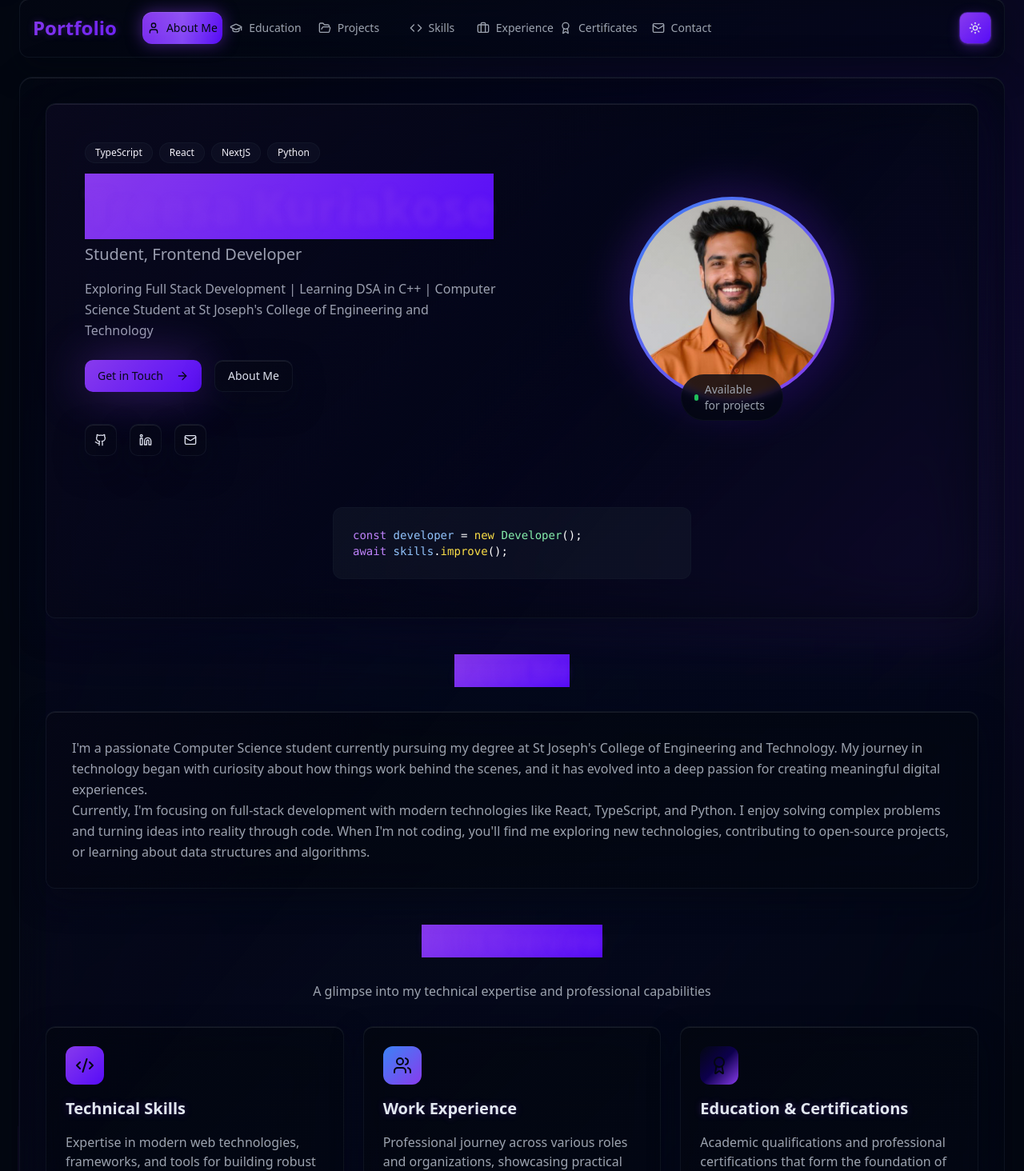
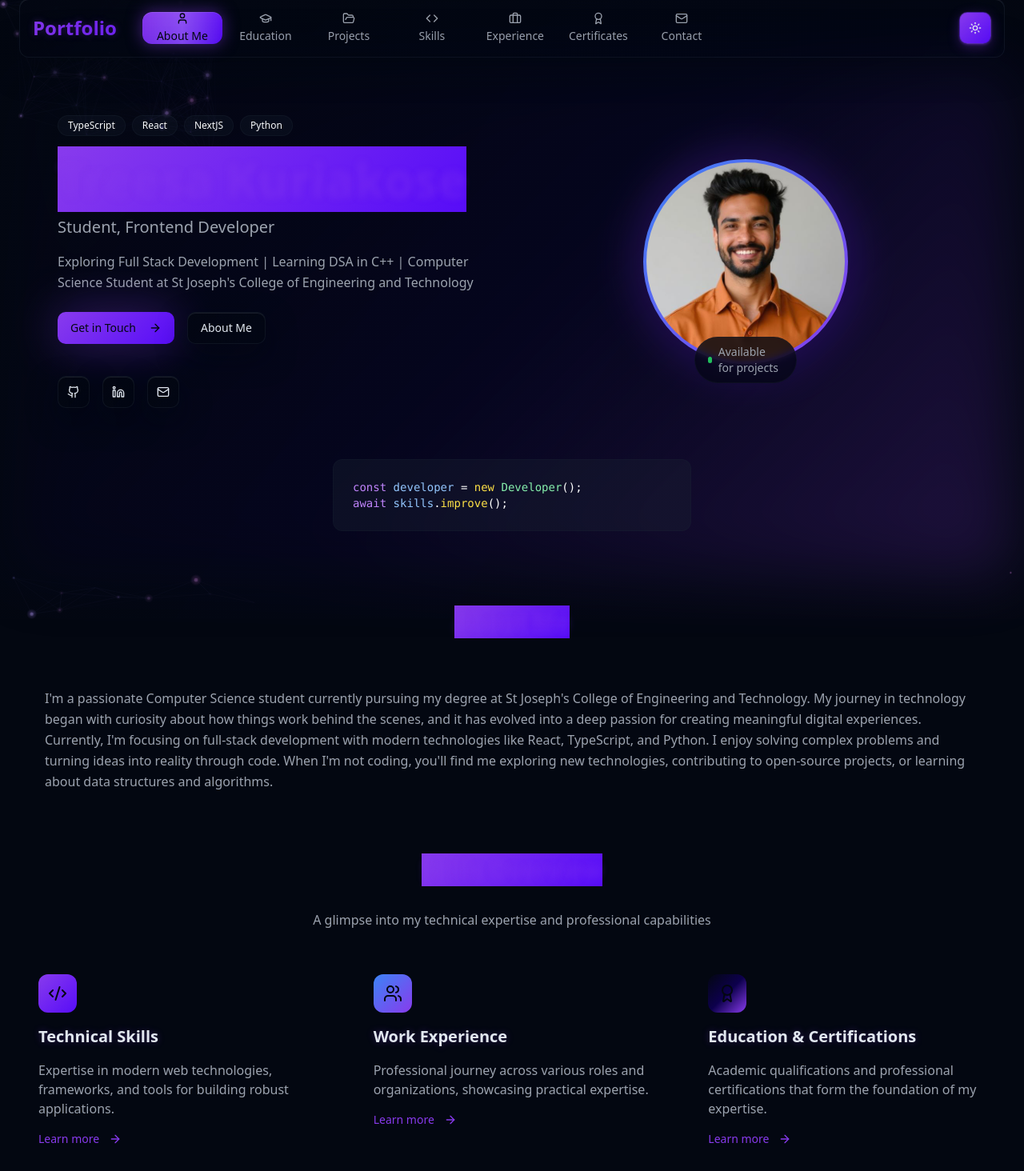
Before and after one commit to TreesaKuriakose/Treesa-Kuriakose, a React (Vite) app: page / in a window 1280 px wide. Shown: the part 26-1490 px from the top of the page at 80% size. Built offline with nearby package versions, Linux system fonts and the light colour scheme.

Commit message:
Refactor layout and styling
Remove outer boxes from sections, center tab names within the purple indicator, and update background animation for a more professional and beautiful aesthetic.

```diff
--- a/src/components/Portfolio.tsx
+++ b/src/components/Portfolio.tsx
@@ -2,6 +2,7 @@ import React, { useState } from 'react';
 import { Moon, Sun, Code, Briefcase, GraduationCap, User, Award, Mail, FolderOpen } from 'lucide-react';
 import { Button } from '@/components/ui/button';
 import CursorBackground from './CursorBackground';
+import ProfessionalBackground from './ProfessionalBackground';
 import AboutSection from './sections/AboutSection';
 import EducationSection from './sections/EducationSection';
 import ProjectsSection from './sections/ProjectsSection';
@@ -65,7 +66,8 @@ const Portfolio: React.FC = () => {
   };
 
   return (
-    <div className="min-h-screen bg-background cosmic-bg relative">
+    <div className="min-h-screen bg-background relative">
+      <ProfessionalBackground />
       <CursorBackground />
 
       {/* Header Row with Portfolio title, Navigation, and Theme Toggle */}
@@ -100,7 +102,7 @@ const Portfolio: React.FC = () => {
                         variant="ghost"
                         onClick={() => setActiveTab(tab.id)}
                         className={`
-                          relative z-10 flex items-center gap-2 px-3 py-2 rounded-lg transition-all duration-300 w-[100px] justify-center professional-hover
+                          relative z-10 flex flex-col items-center gap-1 px-3 py-2 rounded-lg transition-all duration-300 w-[100px] justify-center professional-hover
                           ${activeTab === tab.id
                             ? 'text-primary-foreground font-medium'
                             : 'text-muted-foreground hover:text-foreground hover:bg-accent/20'
@@ -132,11 +134,8 @@ const Portfolio: React.FC = () => {
       {/* Enhanced Main Content */}
       <main className="relative z-10 px-6 pb-20">
         <div className="max-w-7xl mx-auto">
-          <div className="glass-card rounded-2xl p-8 min-h-[600px] animate-fade-in professional-hover">
-            <div className="relative">
-              {renderContent()}
-              <div className="absolute inset-0 pointer-events-none bg-gradient-to-br from-primary/5 via-transparent to-primary-glow/5 rounded-2xl"></div>
-            </div>
+          <div className="min-h-[600px] animate-fade-in">
+            {renderContent()}
           </div>
         </div>
       </main>
--- /dev/null
+++ b/src/components/ProfessionalBackground.tsx
@@ -0,0 +1,134 @@
+import React, { useEffect, useRef } from 'react';
+
+const ProfessionalBackground: React.FC = () => {
+  const canvasRef = useRef<HTMLCanvasElement>(null);
+  const animationRef = useRef<number>();
+
+  useEffect(() => {
+    const canvas = canvasRef.current;
+    if (!canvas) return;
+
+    const ctx = canvas.getContext('2d');
+    if (!ctx) return;
+
+    const resizeCanvas = () => {
+      canvas.width = window.innerWidth;
+      canvas.height = window.innerHeight;
+    };
+
+    // Professional floating particles
+    const particles: Array<{
+      x: number;
+      y: number;
+      vx: number;
+      vy: number;
+      size: number;
+      opacity: number;
+      hue: number;
+    }> = [];
+
+    // Initialize particles
+    for (let i = 0; i < 50; i++) {
+      particles.push({
+        x: Math.random() * canvas.width,
+        y: Math.random() * canvas.height,
+        vx: (Math.random() - 0.5) * 0.5,
+        vy: (Math.random() - 0.5) * 0.5,
+        size: Math.random() * 2 + 0.5,
+        opacity: Math.random() * 0.3 + 0.1,
+        hue: Math.random() * 60 + 240, // Blue to purple range
+      });
+    }
+
+    let time = 0;
+
+    const animate = () => {
+      ctx.clearRect(0, 0, canvas.width, canvas.height);
+      time += 0.01;
+
+      // Create subtle gradient background
+      const gradient = ctx.createLinearGradient(0, 0, canvas.width, canvas.height);
+      gradient.addColorStop(0, `hsla(240, 20%, 8%, 0.1)`);
+      gradient.addColorStop(0.5, `hsla(260, 25%, 12%, 0.05)`);
+      gradient.addColorStop(1, `hsla(280, 20%, 8%, 0.1)`);
+      ctx.fillStyle = gradient;
+      ctx.fillRect(0, 0, canvas.width, canvas.height);
+
+      // Update and draw particles
+      particles.forEach((particle, index) => {
+        // Smooth floating motion
+        particle.x += particle.vx + Math.sin(time + index * 0.1) * 0.1;
+        particle.y += particle.vy + Math.cos(time + index * 0.15) * 0.1;
+
+        // Wrap around edges
+        if (particle.x < 0) particle.x = canvas.width;
+        if (particle.x > canvas.width) particle.x = 0;
+        if (particle.y < 0) particle.y = canvas.height;
+        if (particle.y > canvas.height) particle.y = 0;
+
+        // Draw particle with glow effect
+        const alpha = particle.opacity * (0.5 + 0.5 * Math.sin(time * 2 + index));
+
+        // Glow effect
+        ctx.beginPath();
+        const glowGradient = ctx.createRadialGradient(
+          particle.x, particle.y, 0,
+          particle.x, particle.y, particle.size * 3
+        );
+        glowGradient.addColorStop(0, `hsla(${particle.hue}, 70%, 70%, ${alpha})`);
+        glowGradient.addColorStop(1, `hsla(${particle.hue}, 70%, 70%, 0)`);
+        ctx.fillStyle = glowGradient;
+        ctx.arc(particle.x, particle.y, particle.size * 3, 0, Math.PI * 2);
+        ctx.fill();
+
+        // Core particle
+        ctx.beginPath();
+        ctx.fillStyle = `hsla(${particle.hue}, 80%, 80%, ${alpha * 0.8})`;
+        ctx.arc(particle.x, particle.y, particle.size, 0, Math.PI * 2);
+        ctx.fill();
+      });
+
+      // Draw connecting lines between nearby particles
+      particles.forEach((particle1, i) => {
+        particles.slice(i + 1).forEach(particle2 => {
+          const dx = particle1.x - particle2.x;
+          const dy = particle1.y - particle2.y;
+          const distance = Math.sqrt(dx * dx + dy * dy);
+
+          if (distance < 150) {
+            const alpha = (1 - distance / 150) * 0.1;
+            ctx.beginPath();
+            ctx.strokeStyle = `hsla(250, 60%, 70%, ${alpha})`;
+            ctx.lineWidth = 0.5;
+            ctx.moveTo(particle1.x, particle1.y);
+            ctx.lineTo(particle2.x, particle2.y);
+            ctx.stroke();
+          }
+        });
+      });
+
+      animationRef.current = requestAnimationFrame(animate);
+    };
+
+    resizeCanvas();
+    window.addEventListener('resize', resizeCanvas);
+    animate();
+
+    return () => {
+      window.removeEventListener('resize', resizeCanvas);
+      if (animationRef.current) {
+        cancelAnimationFrame(animationRef.current);
+      }
+    };
+  }, []);
+
+  return (
+    <canvas
+      ref={canvasRef}
+      className="fixed inset-0 pointer-events-none z-0"
+      style={{ background: 'transparent' }}
+    />
+  );
+};
+
+export default ProfessionalBackground;
--- a/src/components/sections/AboutSection.tsx
+++ b/src/components/sections/AboutSection.tsx
@@ -1,6 +1,5 @@
 import React from 'react';
 import { Button } from '@/components/ui/button';
-import { Card } from '@/components/ui/card';
 import { Github, Linkedin, Mail, ArrowRight, Code2, Users, Award } from 'lucide-react';
 import profilePhoto from '@/assets/profile-photo.jpg';
 
@@ -10,7 +9,7 @@ const AboutSection: React.FC = () => {
       {/* Hero Section */}
       <section className="relative">
         <div className="absolute -inset-2 rounded-lg bg-gradient-cosmic opacity-20 blur-2xl"></div>
-        <Card className="relative glass-card p-8 md:p-12 hover-lift">
+        <div className="relative p-8 md:p-12">
           <div className="grid md:grid-cols-2 gap-8 items-center">
             <div className="space-y-6">
               {/* Tech Stack Pills */}
@@ -102,7 +101,7 @@ const AboutSection: React.FC = () => {
               </div>
             </div>
           </div>
-        </Card>
+        </div>
       </section>
 
       {/* About Me Details */}
@@ -113,7 +112,7 @@ const AboutSection: React.FC = () => {
           </span>
         </h2>
 
-        <Card className="glass-card p-8 hover-lift">
+        <div className="p-8">
           <div className="prose prose-lg max-w-none text-muted-foreground">
             <p className="leading-relaxed">
               I'm a passionate Computer Science student currently pursuing my degree at St Joseph's College of
@@ -127,7 +126,7 @@ const AboutSection: React.FC = () => {
               or learning about data structures and algorithms.
             </p>
           </div>
-        </Card>
+        </div>
       </section>
 
       {/* Skills Overview */}
@@ -143,7 +142,7 @@ const AboutSection: React.FC = () => {
 
         <div className="grid md:grid-cols-3 gap-6">
           {/* Technical Skills */}
-          <Card className="glass-card p-6 hover-lift">
+          <div className="p-6">
             <div className="space-y-4">
               <div className="w-12 h-12 bg-gradient-primary rounded-lg flex items-center justify-center">
                 <Code2 className="w-6 h-6 text-primary-foreground" />
@@ -156,10 +155,10 @@ const AboutSection: React.FC = () => {
                 Learn more <ArrowRight className="w-4 h-4 ml-1" />
               </Button>
             </div>
-          </Card>
+          </div>
 
           {/* Work Experience */}
-          <Card className="glass-card p-6 hover-lift">
+          <div className="p-6">
             <div className="space-y-4">
               <div className="w-12 h-12 bg-gradient-secondary rounded-lg flex items-center justify-center">
                 <Users className="w-6 h-6 text-primary-foreground" />
@@ -172,10 +171,10 @@ const AboutSection: React.FC = () => {
                 Learn more <ArrowRight className="w-4 h-4 ml-1" />
               </Button>
             </div>
-          </Card>
+          </div>
 
           {/* Education & Certifications */}
-          <Card className="glass-card p-6 hover-lift">
+          <div className="p-6">
             <div className="space-y-4">
               <div className="w-12 h-12 bg-gradient-cosmic rounded-lg flex items-center justify-center">
                 <Award className="w-6 h-6 text-primary-foreground" />
@@ -188,7 +187,7 @@ const AboutSection: React.FC = () => {
                 Learn more <ArrowRight className="w-4 h-4 ml-1" />
               </Button>
             </div>
-          </Card>
+          </div>
         </div>
       </section>
     </div>
```
